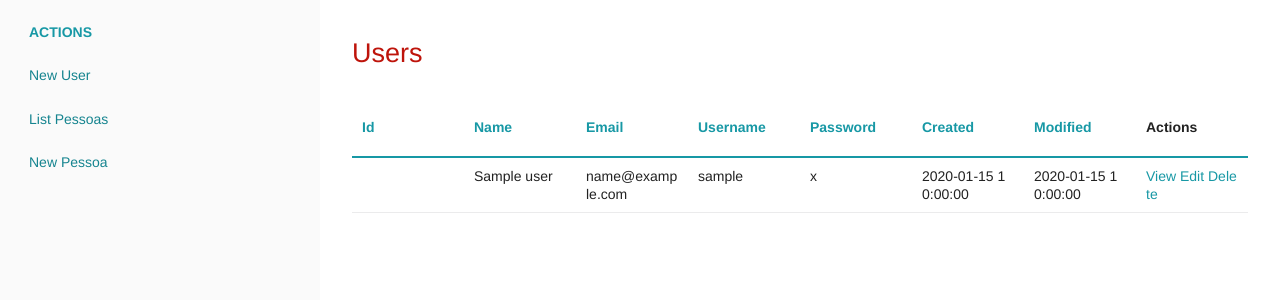
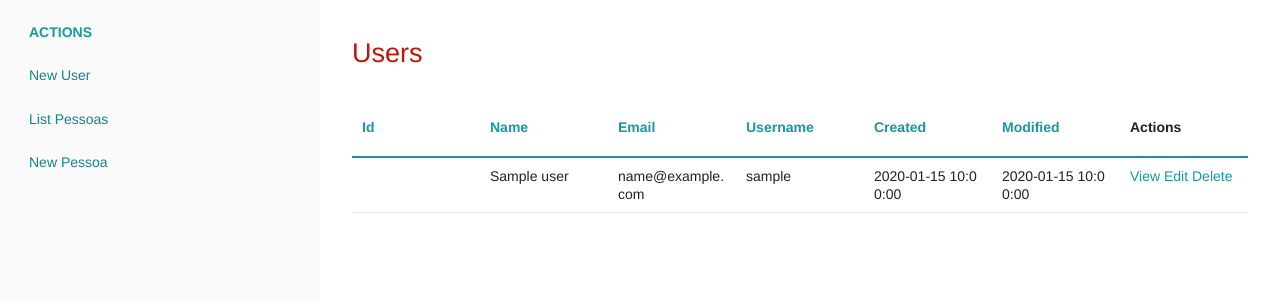
Before and after one commit to FrodoMenezes/CakePHP-CRUD, a CakePHP app: template ProjetoCDV/src/Template/Users/index.ctp in a window 1280 px wide. Shown: the part 45-345 px from the top of the page. Run offline with PHP 8.4 and a stand-in for CakePHP, Linux system fonts and the light colour scheme; the template is opened without the code that fills it: most values are stand-ins (such as "Sample title", 1, 10 or a date in 2020); some libraries are stand-ins or nearby versions.

Commit message:
cryptography and stuff
Adding cryptography and removing password references in view

```diff
--- a/ProjetoCDV/src/Template/Users/index.ctp
+++ b/ProjetoCDV/src/Template/Users/index.ctp
@@ -21,7 +21,6 @@
                 <th scope="col"><?= $this->Paginator->sort('name') ?></th>
                 <th scope="col"><?= $this->Paginator->sort('email') ?></th>
                 <th scope="col"><?= $this->Paginator->sort('username') ?></th>
-                <th scope="col"><?= $this->Paginator->sort('password') ?></th>
                 <th scope="col"><?= $this->Paginator->sort('created') ?></th>
                 <th scope="col"><?= $this->Paginator->sort('modified') ?></th>
                 <th scope="col" class="actions"><?= __('Actions') ?></th>
@@ -34,7 +33,6 @@
                 <td><?= h($user->name) ?></td>
                 <td><?= h($user->email) ?></td>
                 <td><?= h($user->username) ?></td>
-                <td><?= h($user->password) ?></td>
                 <td><?= h($user->created) ?></td>
                 <td><?= h($user->modified) ?></td>
                 <td class="actions">
--- a/ProjetoCDV/src/Template/Users/view.ctp
+++ b/ProjetoCDV/src/Template/Users/view.ctp
@@ -29,10 +29,6 @@
         <tr>
             <th scope="row"><?= __('Username') ?></th>
             <td><?= h($user->username) ?></td>
-        </tr>
-        <tr>
-            <th scope="row"><?= __('Password') ?></th>
-            <td><?= h($user->password) ?></td>
         </tr>
         <tr>
             <th scope="row"><?= __('Id') ?></th>
```
Also changed, not shown: ProjetoCDV/src/Model/Entity/User.php (+8 -0 lines).
